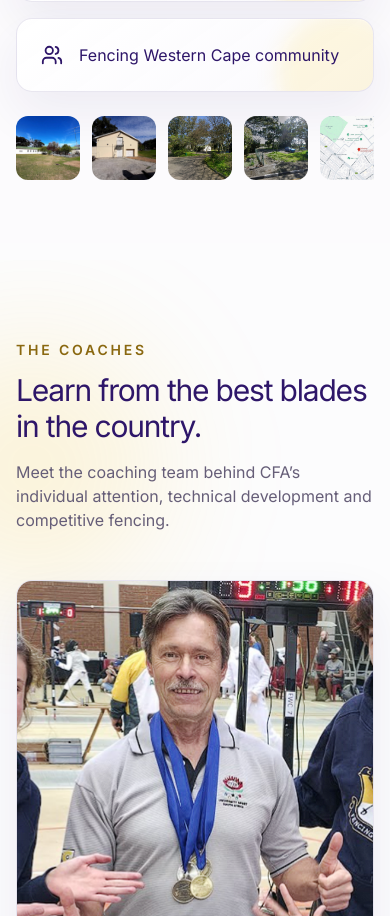
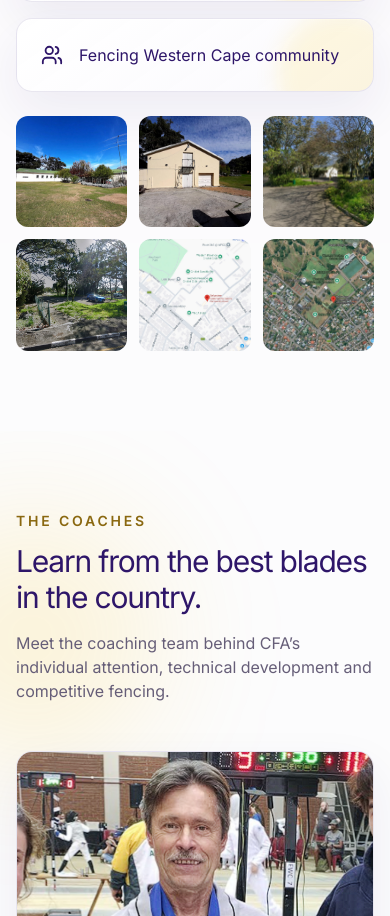
Before and after one commit to leo-muziva/cfa-platform, a Next.js app: page / in a window 390 px wide. Shown: the part 3568-4484 px from the top of the page. Built offline with nearby package versions, Linux system fonts and the light colour scheme; no server answers.

Commit message:
I-01 venue photos wrap instead of scrolling sideways

```diff
--- a/components/landing/club-info.tsx
+++ b/components/landing/club-info.tsx
@@ -177,16 +177,17 @@ export function ClubInfo({ id, className }: { id?: string; className?: string })
               })}
             </motion.ul>
 
-            <motion.div {...fadeIn(0.2)} className="mt-6 flex gap-3 overflow-x-auto">
+            {/* Wraps instead of scrolling sideways so every photo is visible. */}
+            <motion.div {...fadeIn(0.2)} className="mt-6 grid grid-cols-3 gap-3 sm:grid-cols-6 md:grid-cols-3 lg:grid-cols-6">
               {LOCATION_PHOTOS.map((photo, index) => (
                 <button
                   key={photo.src}
                   type="button"
                   onClick={() => setActivePhoto(index)}
                   aria-label={`View larger photo: ${photo.alt}`}
-                  className="relative h-16 w-16 shrink-0 overflow-hidden rounded-xl transition-transform hover:scale-105 focus-visible:outline focus-visible:outline-2 focus-visible:outline-offset-2 focus-visible:outline-cfa-gold sm:h-20 sm:w-20"
+                  className="relative aspect-square w-full overflow-hidden rounded-xl transition-transform hover:scale-105 focus-visible:outline focus-visible:outline-2 focus-visible:outline-offset-2 focus-visible:outline-cfa-gold"
                 >
-                  <Image src={photo.src} alt="" fill sizes="80px" className="object-cover" />
+                  <Image src={photo.src} alt="" fill sizes="(min-width: 1024px) 90px, 130px" className="object-cover" />
                 </button>
               ))}
             </motion.div>
```
